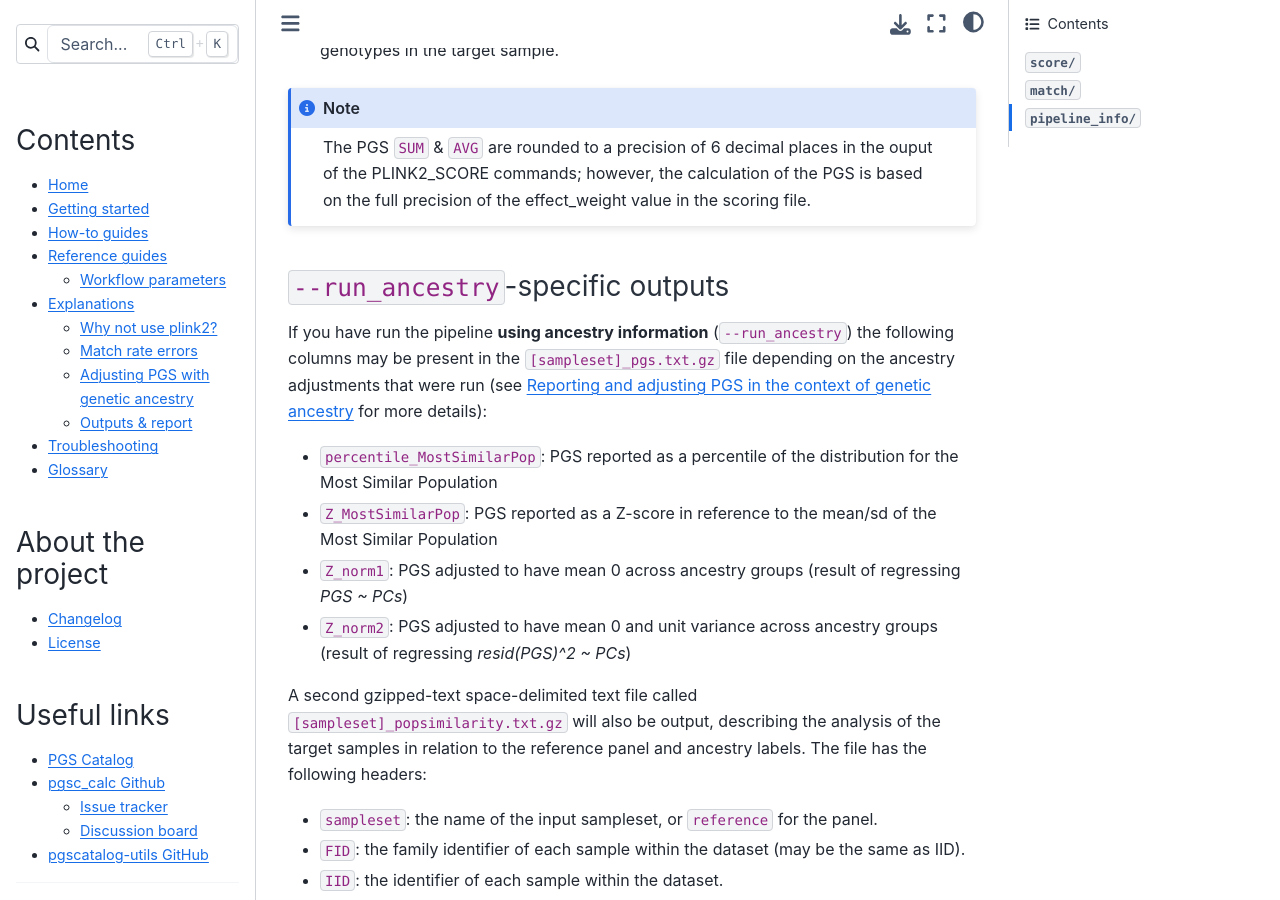
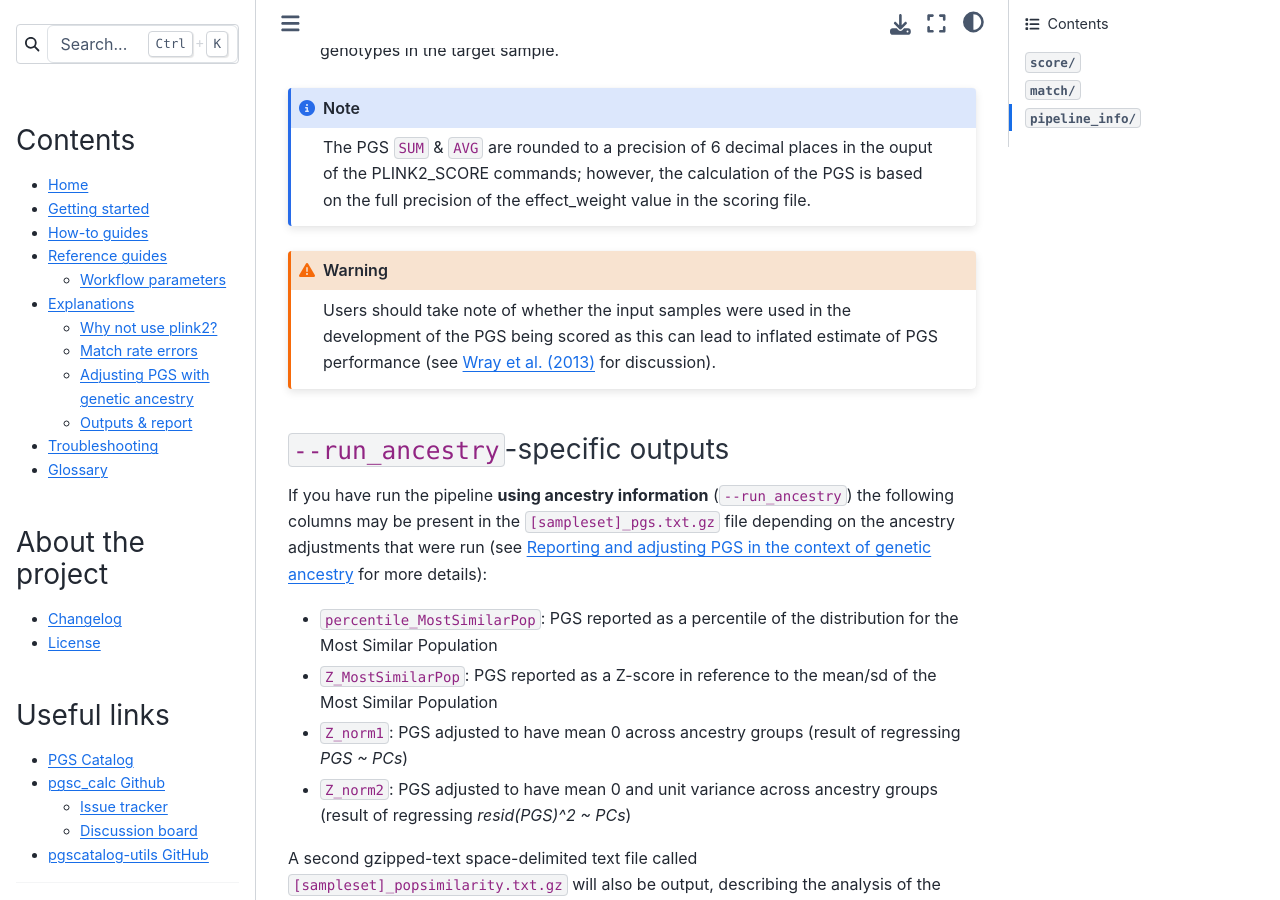
Before and after one commit to PGScatalog/pgsc_calc, a Sphinx documentation site: the page built from docs/explanation/output.rst, in a window 1280 px wide and 900 px high, scrolled down 883 px. Built offline with Sphinx 7.4.7 and the Sphinx Book theme 1.1.4, drawn with Linux system fonts in a browser that asks for light colours.

Commit message:
Mention potential for sample overlap in results interpretation.

```diff
--- a/docs/explanation/output.rst
+++ b/docs/explanation/output.rst
@@ -38,6 +38,11 @@ If you have run the pipeline **without** using ancestry information the followin
 .. note:: The PGS ``SUM`` & ``AVG`` are rounded to a precision of 6 decimal places in the ouput of the PLINK2_SCORE
     commands; however, the calculation of the PGS is based on the full precision of the effect_weight value in the
     scoring file.
+
+.. warning:: Users should take note of whether the input samples were used in the development of the PGS being
+    scored as this can lead to inflated estimate of PGS performance (see `Wray et al. (2013)`_ for discussion).
+
+.. _Wray et al. (2013): https://www.ncbi.nlm.nih.gov/pmc/articles/PMC4096801/
 
 ``--run_ancestry``-specific outputs
 ~~~~~~~~~~~~~~~~~~~~~~~~~~~~~~~~~~~
--- a/docs/getting-started.rst
+++ b/docs/getting-started.rst
@@ -166,12 +166,14 @@ Congratulations, you've now (`hopefully`) calculated some scores!
 After the workflow executes successfully, the calculated scores and a summary
 report should be available in the ``results/score/`` directory in your current
 working directory (``$PWD``) by default. If you're interested in more
-information, see :ref:`interpret`.
+information, see :ref:`interpret`. **Note**: *when interpreting results users should ensure
+that the samples used for calculation were not used for PGS development (see `Wray et al. (2013)`_).*
 
 If the workflow didn't execute successfully, have a look at the
 :ref:`troubleshoot` section. Remember to replace ``<docker/singularity/conda>``
 with the software you have installed on your computer.
 
+.. _Wray et al. (2013): https://www.ncbi.nlm.nih.gov/pmc/articles/PMC4096801/
 
 4. Next steps & advanced usage
 ~~~~~~~~~~~~~~~~~~~~~~~~~~~~~~
```
